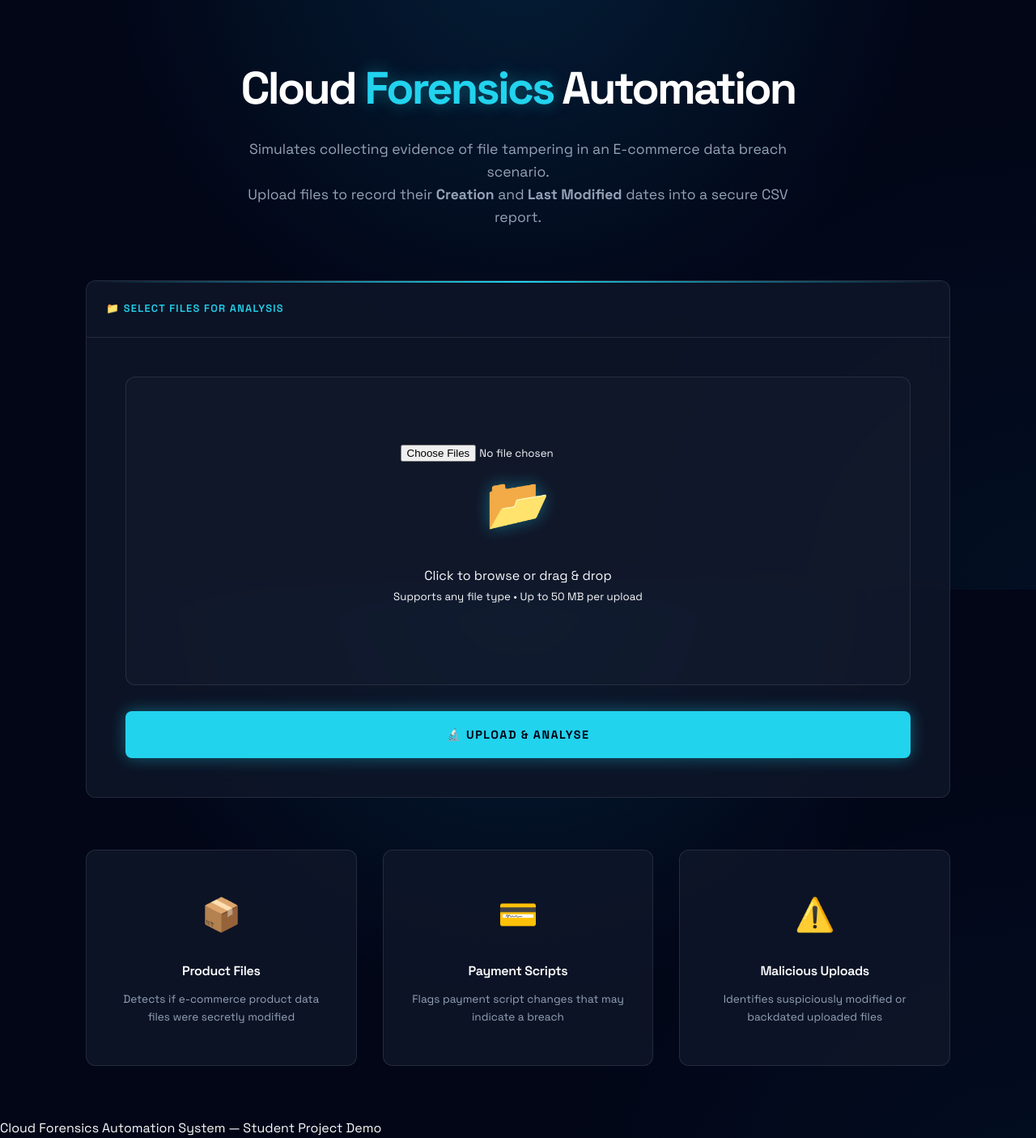
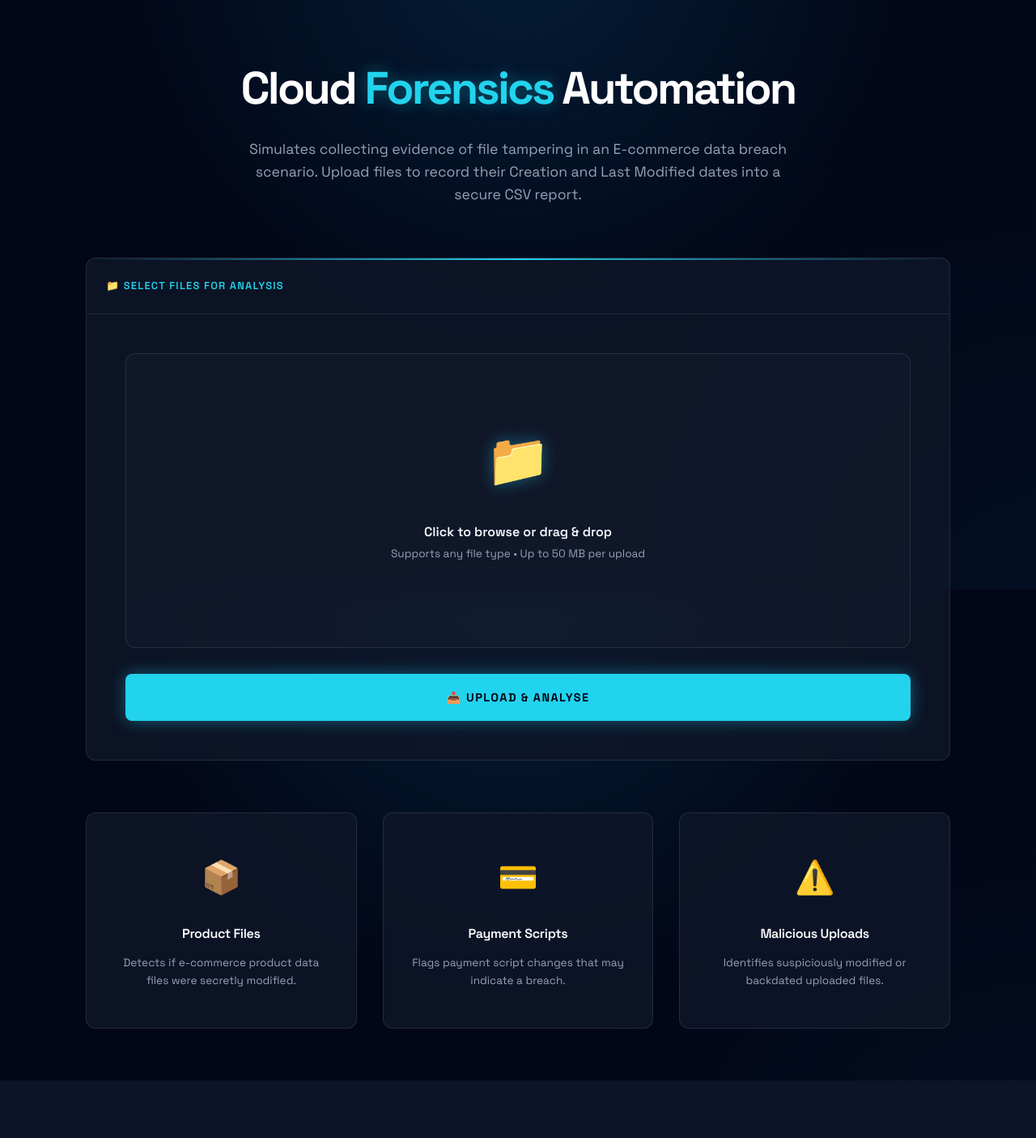
Before and after one commit to ardra-space/Cloud-forensics, a Flask app: page / in a window 1280 px wide. Shown: the part 72-1477 px from the top of the page at 81% size. After the commit the page ends 1406 px from the top, so only its background shows below. Run offline with Flask 3, Linux system fonts and the light colour scheme.

Commit message:
Refactor index.html for improved structure and clarity

```diff
--- a/templates/index.html
+++ b/templates/index.html
@@ -3,18 +3,29 @@
 <head>
   <meta charset="UTF-8" />
   <meta name="viewport" content="width=device-width, initial-scale=1.0" />
-  <title>Cloud Forensics — Upload Files</title>
-  <link rel="stylesheet" href="{{ url_for('static', filename='css/style.css') }}" />
+  <title>Cloud Forensics</title>
+  <link rel="stylesheet" href="{{ url_for('static', filename='css/style.css') }}?v=1.1" />
+  <script>
+    // Theme Loader (prevent flicker)
+    (function() {
+      const theme = localStorage.getItem('theme') || 'dark';
+      document.documentElement.setAttribute('data-theme', theme);
+    })();
+  </script>
 </head>
 <body>
   <header class="topbar">
-    <a href="{{ url_for('index') }}" class="topbar-brand">🔍 Cloud<span class="accent">Forensics</span></a>
+    <a href="{{ url_for('index') }}" class="topbar-brand">
+      🔍 Cloud<span class="accent">Forensics</span>
+    </a>
+    <div class="topbar-right">
       <nav>
         <ul class="topbar-nav">
           <li><a href="{{ url_for('index') }}" class="active">Upload</a></li>
           <li><a href="{{ url_for('dashboard') }}">Dashboard</a></li>
         </ul>
       </nav>
+    </div>
   </header>
 
   {% with messages = get_flashed_messages(with_categories=true) %}
@@ -30,22 +41,23 @@
   <main class="page-wrapper">
     <section class="hero">
       <h1>Cloud <span>Forensics</span> Automation</h1>
-      <p>Simulates collecting evidence of file tampering in an E-commerce data breach scenario.<br>
-         Upload files to record their <strong>Creation</strong> and <strong>Last Modified</strong> dates into a secure CSV report.</p>
+      <p>Simulates collecting evidence of file tampering in an E-commerce data breach scenario. Upload files to record their Creation and Last Modified dates into a secure CSV report.</p>
     </section>
 
     <div class="card">
-      <div class="card-header">📁 Select Files for Analysis</div>
+      <div class="card-header">
+        <span>📁 Select Files for Analysis</span>
+      </div>
       <div class="card-body">
         <form action="{{ url_for('upload') }}" method="POST" enctype="multipart/form-data">
           <div class="drop-zone" id="drop-zone">
-            <input type="file" name="files" id="file-input" multiple />
-            <span class="drop-icon">📂</span>
-            <p>Click to browse or drag &amp; drop</p>
-            <small style="color: var(--text-secondary);">Supports any file type &bull; Up to 50 MB per upload</small>
-            <div id="file-list" style="margin-top: 1rem; font-size: 0.85rem; color: var(--text-secondary);"></div>
+            <input type="file" name="files" id="file-input" multiple style="display:none;" />
+            <span class="drop-icon">📁</span>
+            <p style="font-weight: 600; margin-bottom: 0.25rem;">Click to browse or drag & drop</p>
+            <p style="font-size: 0.85rem; color: var(--text-muted);">Supports any file type • Up to 50 MB per upload</p>
+            <div id="file-list" style="margin-top: 1.5rem; font-size: 0.85rem; color: var(--accent); font-family: var(--font-mono);"></div>
           </div>
-          <button type="submit" class="btn-submit" id="submit-btn">🔬 Upload &amp; Analyse</button>
+          <button type="submit" class="btn-submit" id="submit-btn">📤 Upload & Analyse</button>
         </form>
       </div>
     </div>
@@ -54,45 +66,45 @@
       <div class="info-tile">
         <div class="tile-icon">📦</div>
         <div class="tile-title">Product Files</div>
-        <div class="tile-desc">Detects if e-commerce product data files were secretly modified</div>
+        <div class="tile-desc">Detects if e-commerce product data files were secretly modified.</div>
       </div>
       <div class="info-tile">
         <div class="tile-icon">💳</div>
         <div class="tile-title">Payment Scripts</div>
-        <div class="tile-desc">Flags payment script changes that may indicate a breach</div>
+        <div class="tile-desc">Flags payment script changes that may indicate a breach.</div>
       </div>
       <div class="info-tile">
         <div class="tile-icon">⚠️</div>
         <div class="tile-title">Malicious Uploads</div>
-        <div class="tile-desc">Identifies suspiciously modified or backdated uploaded files</div>
+        <div class="tile-desc">Identifies suspiciously modified or backdated uploaded files.</div>
       </div>
     </div>
   </main>
 
-  <footer class="footer">
-    Cloud Forensics Automation System &mdash; Student Project Demo
-  </footer>
-
   <script>
     const input = document.getElementById('file-input');
     const fileList = document.getElementById('file-list');
-    const submitBtn = document.getElementById('submit-btn');
+    const zone = document.getElementById('drop-zone');
 
+    // File Selection Logic
     input.addEventListener('change', function () {
       const files = Array.from(this.files);
       if (files.length === 0) {
         fileList.textContent = '';
         return;
       }
-      fileList.innerHTML = '<strong>Selected files:</strong><br>' +
-        files.map(f => `&bull; ${f.name} (${(f.size / 1024).toFixed(1)} KB)`).join('<br>');
+      fileList.innerHTML = '<strong>Awaiting analysis:</strong><br>' +
+        files.map(f => `> ${f.name} [${(f.size / 1024).toFixed(1)} KB]`).join('<br>');
     });
 
-    // Drag & drop visual feedback
-    const zone = document.getElementById('drop-zone');
-    zone.addEventListener('dragover', e => { e.preventDefault(); zone.style.borderColor = 'var(--accent)'; });
+    // Drag & drop feedback
+    zone.addEventListener('click', () => input.click());
+    zone.addEventListener('dragover', e => { e.preventDefault(); zone.style.borderColor = 'var(--primary)'; });
     zone.addEventListener('dragleave', () => { zone.style.borderColor = ''; });
     zone.addEventListener('drop', e => { e.preventDefault(); zone.style.borderColor = ''; });
+
+    // Initialize Icon (if present)
+    const currentTheme = document.documentElement.getAttribute('data-theme');
   </script>
 </body>
 </html>
```
Lines whose indentation alone changed are shown as unchanged.
